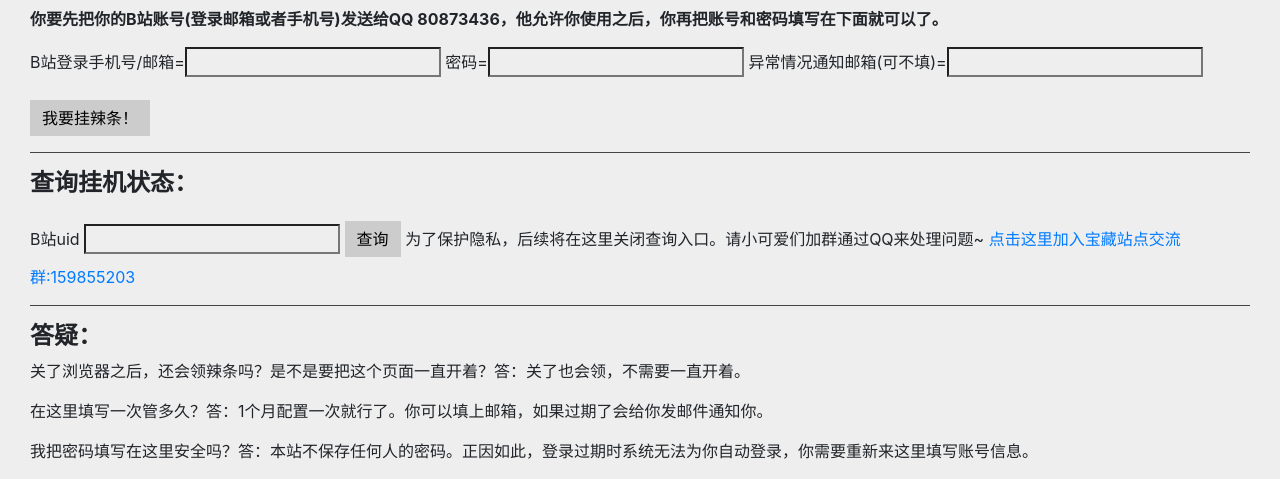
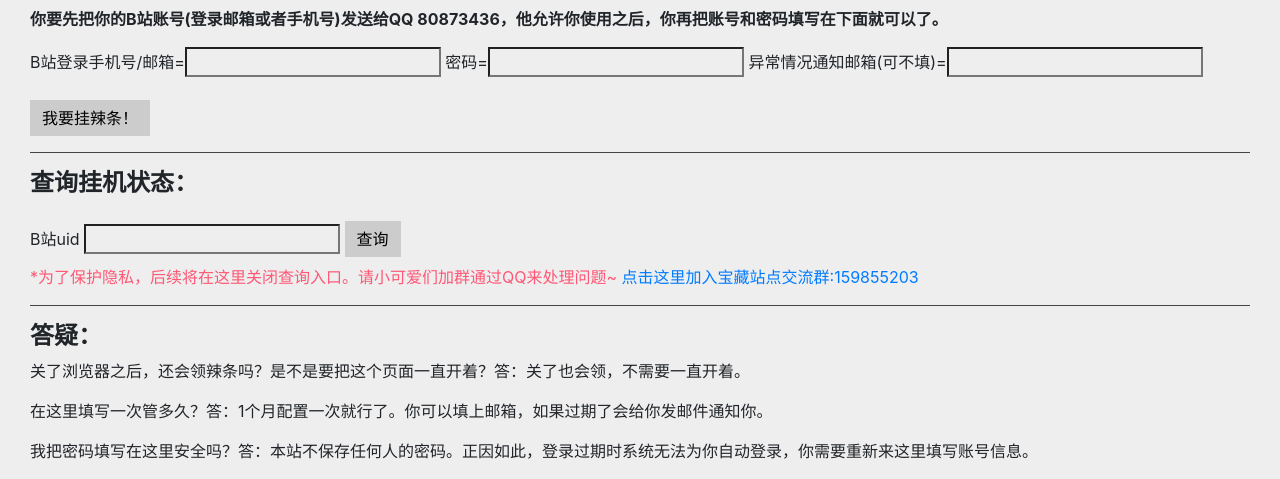
Before and after one commit to cl-ei/stormgift, a Python web app: template website/templates/website_homepage.html in a window 1280 px wide. Shown: the part 246-725 px from the top of the page. Run offline with Jinja, Linux system fonts and the light colour scheme; the template is opened without the code that fills it, so the values that code supplies are empty; some libraries are stand-ins or nearby versions.

Commit message:
update cqbot.

```diff
--- a/website/templates/website_homepage.html
+++ b/website/templates/website_homepage.html
@@ -148,8 +148,10 @@
     <label>B站uid <input class="redinput" type="number" name="query-uid">
         <button class="button center" id="submit-query">查询</button>
     </label>
-    为了保护隐私，后续将在这里关闭查询入口。请小可爱们加群通过QQ来处理问题~
+    <br>
+    <span style="color: #ff5775">*为了保护隐私，后续将在这里关闭查询入口。请小可爱们加群通过QQ来处理问题~
     <a title="←◡←" href="https://jq.qq.com/?_wv=1027&k=5rxXTM7">点击这里加入宝藏站点交流群:159855203</a>
+    </span>
 </div>
 <hr>
 
```
